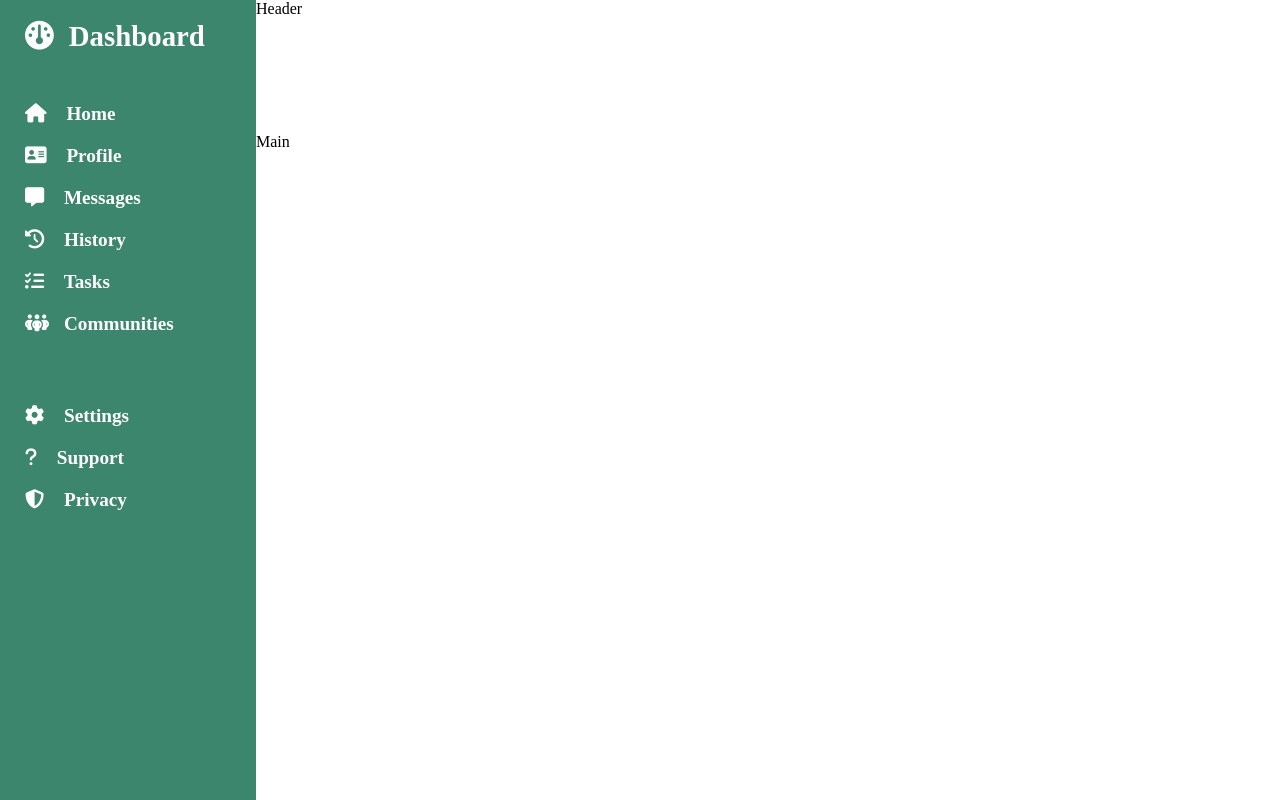
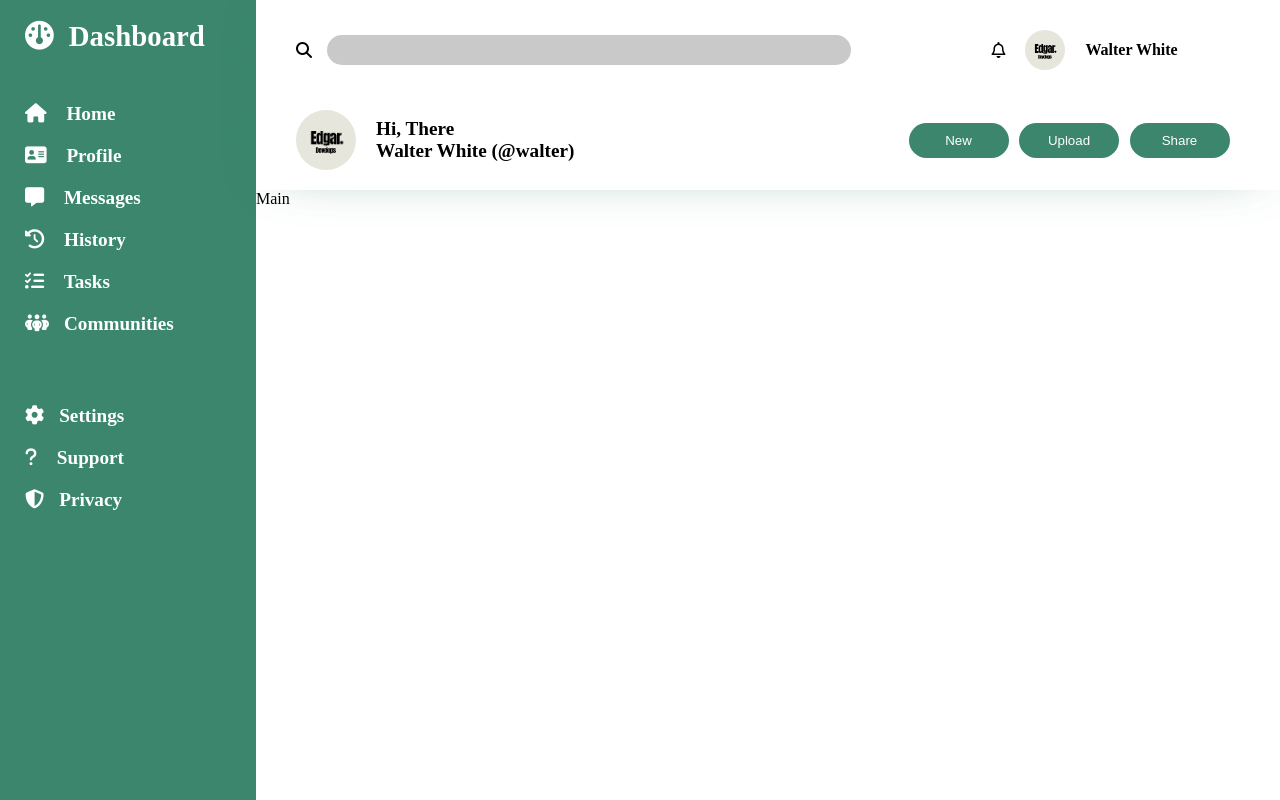
Before and after one commit to EdgarS323/admin-dashboard, a plain HTML site: page index.html in a window 1280 px wide. Drawn offline with Linux system fonts and the light colour scheme.

Commit message:
Completed Header Layout and Styling Using grid and Flexbox

```diff
--- a/index.html
+++ b/index.html
@@ -10,18 +10,34 @@
   <body>
     <div class="container">
       <div class="sidebar">
-        <h2 class="dashboard"><i class="fa-solid fa-gauge"></i>Dashboard</h2>
-        <div class="sidebar-item"><i class="fa-solid fa-house"></i> Home</div>
-        <div class="sidebar-item"><i class="fa-solid fa-address-card"> </i> Profile</div>
-        <div class="sidebar-item"><i class="fa-solid fa-message"> </i> Messages</div>
-        <div class="sidebar-item"><i class="fa-solid fa-history"></i> History</div>
-        <div class="sidebar-item"><i class="fa-solid fa-tasks"></i> Tasks</div>
-        <div class="sidebar-item gapper"><i class="fa-solid fa-people-group"> </i>Communities</div>
-        <div class="sidebar-item"><i class="fa-solid fa-gear"> </i> Settings</div>
-        <div class="sidebar-item"><i class="fa-solid fa-question"> </i> Support</div>
-        <div class="sidebar-item"><i class="fa-solid fa-shield-halved"> </i> Privacy</div>
+        <h2 class="dashboard"><a href="#"><i class="fa-solid fa-gauge"></i>Dashboard</a></h2>
+        <div class="sidebar-item"><a href="#"><i class="fa-solid fa-house"></i> Home</a></div>
+        <div class="sidebar-item"><a href="#"><i class="fa-solid fa-address-card"> </i> Profile</a></div>
+        <div class="sidebar-item"><a href="#"><i class="fa-solid fa-message"> </i> Messages</a></div>
+        <div class="sidebar-item"><a href=><i class="fa-solid fa-history"></i> History</a></div>
+        <div class="sidebar-item"><a href="#"><i class="fa-solid fa-tasks"></i> Tasks</a></div>
+        <div class="sidebar-item gapper"><a href="#"><i class="fa-solid fa-people-group"></i>Communities</a></div>
+        <div class="sidebar-item"><a href="#"><i class="fa-solid fa-gear"></i>Settings</a></div>
+        <div class="sidebar-item"><a href="#"><i class="fa-solid fa-question"></i> Support</a></div>
+        <div class="sidebar-item"><a href="#"><i class="fa-solid fa-shield-halved"></i>Privacy</a></div>
       </div>
-      <div class="header">Header</div>
+
+      <div class="header">
+        <div class="search">
+          <i class="fa-solid fa-search"></i>
+          <input type="text">
+          <i class="fa-regular fa-bell"></i>
+          <img src="Logo v1.0.png">
+          <span>Walter White</span>
+        </div>
+        <div class="intro">
+          <img src="Logo v1.0.png">
+          <div>Hi, There <br>Walter White (@walter)</div>
+          <button class="new">New</button>
+          <button class="upload">Upload</button>
+          <button class="share">Share</button>
+        </div>
+      </div>
       <div class="main">Main</div>
     </div>
   </body>
--- a/styles.css
+++ b/styles.css
@@ -1,7 +1,24 @@
+/* Browser Default styles reset */
+
 * {
   padding: 0;
   margin: 0;
   box-sizing: border-box;
+}
+a {
+  color: inherit;
+  text-decoration: none;
+}
+
+.search img {
+  width: 40px;
+  height: 40px;
+  border-radius: 20px;
+}
+.intro img {
+  width: 60px;
+  height: 60px;
+  border-radius: 30px;
 }
 
 /* 3 Main Section styling */
@@ -42,3 +59,55 @@
 i {
   margin-right: 15px;
 }
+
+/* Header Styling */
+.header {
+  display: grid;
+  grid-template-rows: 1fr 1fr;
+  padding: 20px 40px;
+  row-gap: 30px;
+  box-shadow: 0px 0px 53px -27px rgba(59, 134, 109, 0.83);
+}
+/* Top Row */
+.header > .search {
+  display: grid;
+  grid-template-columns: min-content minmax(300px, 3fr) 1fr min-content 1fr;
+}
+.header > * {
+  display: flex;
+  align-items: center;
+}
+.fa-bell {
+  justify-self: end;
+  padding-right: 5px;
+}
+.header span {
+  padding-left: 20px;
+  font-weight: bold;
+}
+.header .search input {
+  border: none;
+  background-color: rgb(201, 201, 201);
+  border-radius: 15px;
+  height: 30px;
+}
+
+/* Second Row */
+
+.intro {
+  display: grid;
+  grid-template-columns: min-content 5fr 1fr 1fr 1fr;
+}
+.intro > div {
+  padding-left: 20px;
+  font-weight: bold;
+  font-size: 1.2rem;
+}
+.intro > button {
+  border: none;
+  color: white;
+  background-color: rgb(59, 134, 109);
+  height: 35px;
+  width: 100px;
+  border-radius: 30px;
+}
```
Also changed, not shown: Logo v1.0.png (added).
